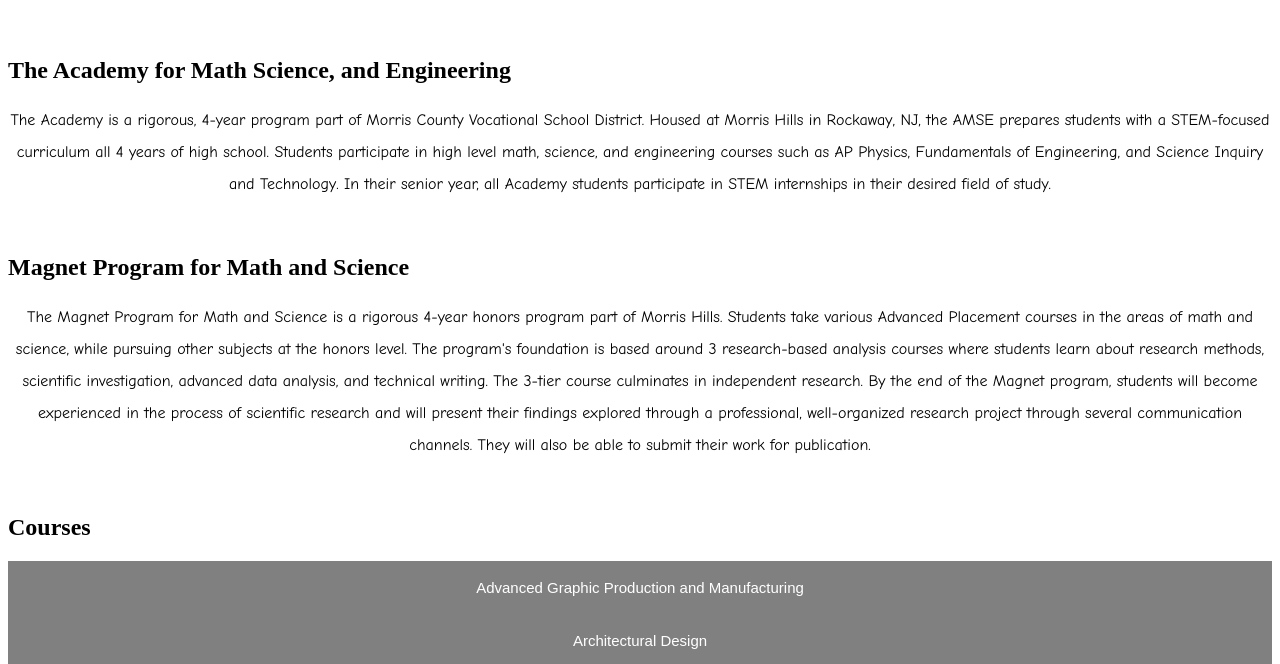
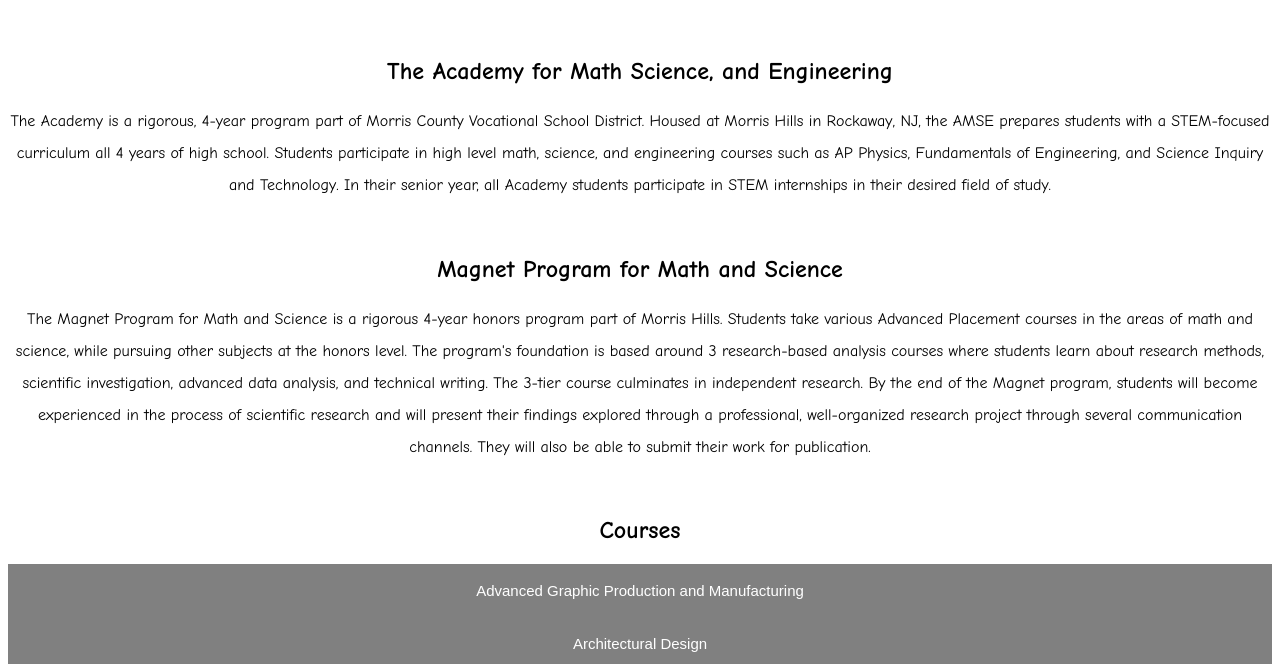
Before and after one commit to morrishillshstsa/mhtsa.github.io, a plain HTML site: page programs.html in a window 1280 px wide. Shown: the part 129-793 px from the top of the page. Drawn offline with Linux system fonts and the light colour scheme.

Commit message:
Update programs.html

```diff
--- a/programs.html
+++ b/programs.html
@@ -56,6 +56,12 @@ h1 {
 	text-align:center;
 	font-family:"Comic Sans MS", cursive, sans-serif;
     }
+
+h2 {
+	text-align:center;
+	font-family:"Comic Sans MS", cursive, sans-serif;
+    }
+
 ul{
 	text-align:center;
 	font-family:"Comic Sans MS", cursive, sans-serif;
```
